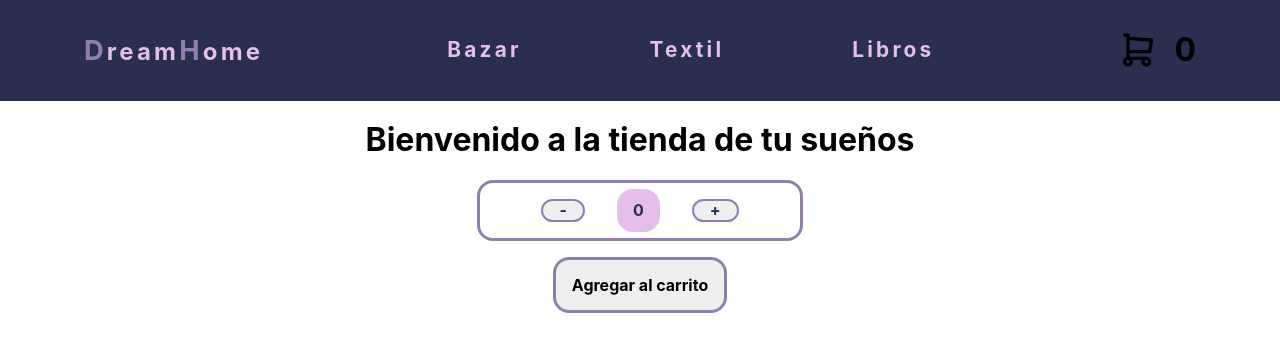
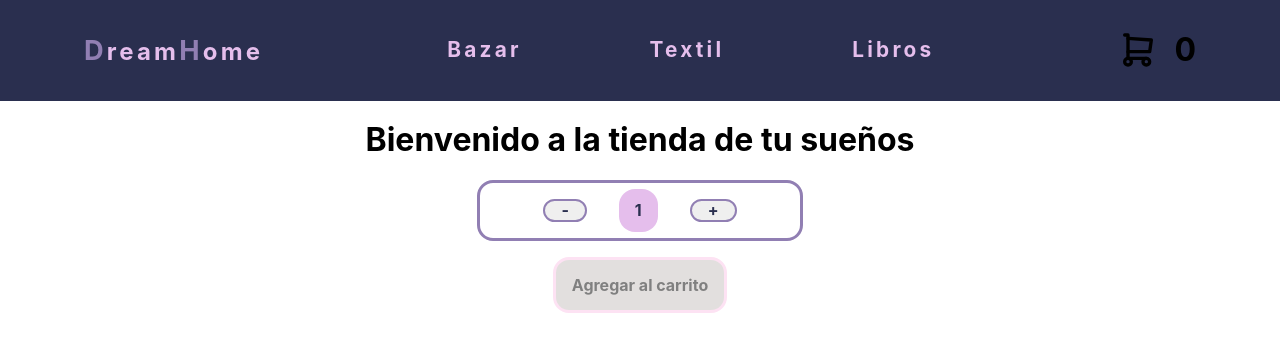
Before and after one commit to lopoadrian/DreamHouse, a React (Create React App) app: page / in a window 1280 px wide. Shown: the top 352 px of the page. Built offline with nearby package versions, Linux system fonts and the light colour scheme.

Commit message:
botonera arreglada

```diff
--- a/src/components/ItemCount/ItemCount.js
+++ b/src/components/ItemCount/ItemCount.js
@@ -1,20 +1,28 @@
 import { useState } from "react";
 
 
-const ItemCount = () => {
-    const [contador, setContador] = useState(0);
+const ItemCount = ({stock, initial, onAdd}) => {
+    const [quantity, setQuantity] = useState(initial);
 
-
-
+    const increment = () => {
+        if(quantity < stock){
+            setQuantity( quantity + 1 )
+        }
+    }
+    const decrement = () => {
+        if ( quantity > 1) {
+            setQuantity( quantity - 1 )
+        }
+    }
 
     return(
         <>
             <div className="itemcount-botonera">
-                <button className="itemcount-botonera_contar" onClick={ () => setContador(contador - 1)}>-</button>
-                <div className="itemcount-total">{contador < 0 ? setContador(0) : contador}</div>
-                <button className="itemcount-botonera_contar" onClick={ () => setContador(contador + 1)}>+</button>
+                <button className="itemcount-botonera_contar" onClick={decrement}>-</button>
+                <div className="itemcount-total">{quantity}</div>
+                <button className="itemcount-botonera_contar" onClick={increment}>+</button>
             </div>
-            <button className="itemcount-carrito">Agregar al carrito</button>
+            <button className="itemcount-carrito" onClick={ () => onAdd(quantity)} disabled={!stock} >Agregar al carrito</button>
         </>
     )
 }
--- a/src/components/ItemListContainer/ItemListContainer.js
+++ b/src/components/ItemListContainer/ItemListContainer.js
@@ -4,7 +4,11 @@ const ItemListContainer = ({greeting}) => {
     return (
         <div className="saludo">
             <h1>{greeting}</h1>
-            <ItemCount/>
+            <ItemCount
+                stock={0}
+                initial={1}
+                onAdd ={(quantity) => console.log('Cantidad Agregada', quantity)}
+            />
         </div>
     )
 }
--- a/src/css/styles.css
+++ b/src/css/styles.css
@@ -119,6 +119,12 @@ html{
 
 }
 
+.itemcount-carrito:disabled{
+    color: grey;
+    background-color: #E2DFDE;
+    border-color: var(--color4);
+}
+
 .itemcount-total{
     display: inline;
     padding: 0.7rem 1rem;
```
Also changed, not shown: 1 other file (tests, documents, lock files or other folders).
